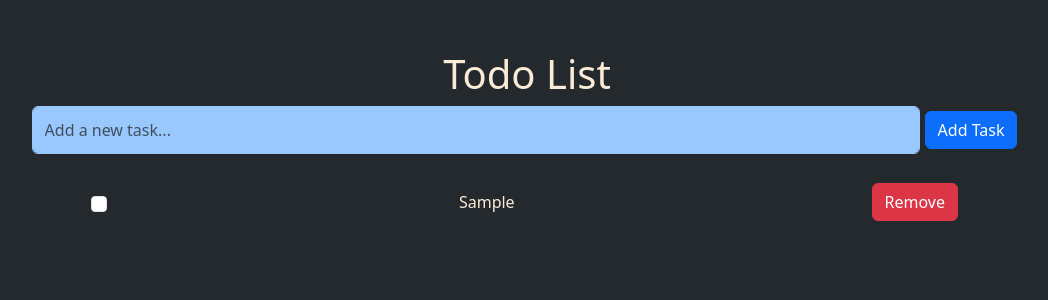
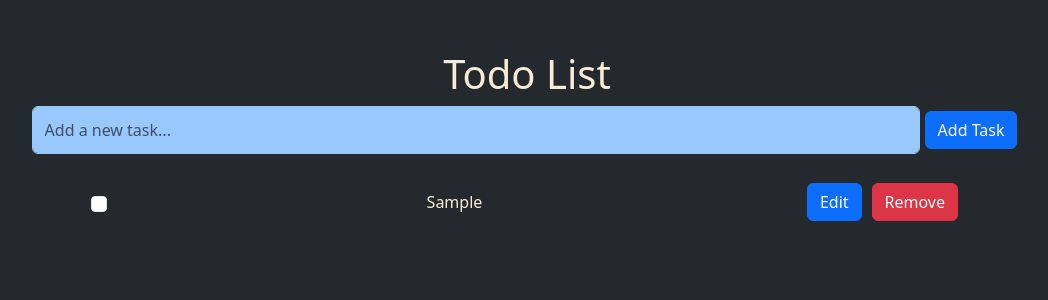
Before and after one commit to kozakevich13/todolist, a React (Create React App) app: page / in a window 1280 px wide. Both pictures are taken after typing "Sample" into the empty fields and a click on the button "Add Task". Shown: the top 300 px of the page, without its empty margins (113-1161 px from the left). Built offline with nearby package versions, Linux system fonts and the light colour scheme.

Commit message:
add editing Task

```diff
--- a/src/App.js
+++ b/src/App.js
@@ -4,6 +4,8 @@ import "./App.css";
 function App() {
   const [tasks, setTasks] = useState([]);
   const [newTask, setNewTask] = useState("");
+  const [editingTaskId, setEditingTaskId] = useState(null);
+  const [editedTaskText, setEditedTaskText] = useState("");
 
   const addTask = () => {
     if (newTask.trim() !== "") {
@@ -22,6 +24,26 @@ function App() {
         task.id === taskId ? { ...task, completed: !task.completed } : task
       )
     );
+  };
+
+  const startEditingTask = (taskId, taskText) => {
+    setEditingTaskId(taskId);
+    setEditedTaskText(taskText);
+  };
+
+  const saveEditedTask = () => {
+    setTasks(
+      tasks.map((task) =>
+        task.id === editingTaskId ? { ...task, text: editedTaskText } : task
+      )
+    );
+    setEditingTaskId(null);
+    setEditedTaskText("");
+  };
+
+  const cancelEditingTask = () => {
+    setEditingTaskId(null);
+    setEditedTaskText("");
   };
 
   return (
@@ -52,6 +74,15 @@ function App() {
               checked={task.completed}
               onChange={() => checkTask(task.id)}
             />
+
+            {editingTaskId === task.id ? (
+              <input
+                type="text"
+                className="form-control"
+                value={editedTaskText}
+                onChange={(e) => setEditedTaskText(e.target.value)}
+              />
+            ) : (
               <span
                 style={{
                   textDecoration: task.completed ? "line-through" : "none",
@@ -59,13 +90,39 @@ function App() {
               >
                 {task.text}
               </span>
+            )}
 
+            {editingTaskId === task.id ? (
+              <>
+                <button
+                  className="btn btn-success ml-2"
+                  onClick={saveEditedTask}
+                >
+                  Save
+                </button>
+                <button
+                  className="btn btn-secondary ml-2"
+                  onClick={cancelEditingTask}
+                >
+                  Cancel
+                </button>
+              </>
+            ) : (
+              <div>
+                <button
+                  className="btn btn-primary ml-2"
+                  onClick={() => startEditingTask(task.id, task.text)}
+                >
+                  Edit
+                </button>
                 <button
                   className="btn btn-danger ml-2"
                   onClick={() => removeTask(task.id)}
                 >
                   Remove
                 </button>
+              </div>
+            )}
           </li>
         ))}
       </ul>
```
Lines whose indentation alone changed are shown as unchanged.
